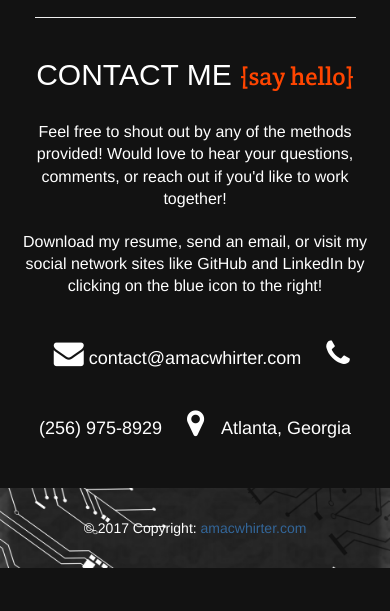
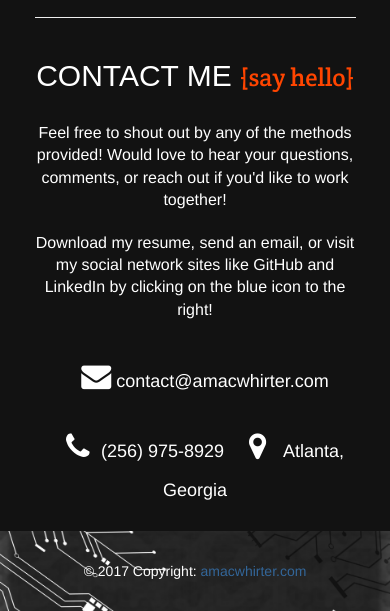
Before and after one commit to theorye/amacwhirter, a website: page app/views/index.html in a window 390 px wide. Shown: the part 3321-3932 px from the top of the page. Before the commit the page ends 3889 px from the top, so only its background shows below. Drawn offline with nearby package versions, Linux system fonts and the light colour scheme; files that its build step writes are made by us from their sources; files whose address does not match are found by name; a web font is replaced by a local one.

Commit message:
fix contact

```diff
--- a/app/public/css/style.css
+++ b/app/public/css/style.css
@@ -198,6 +198,7 @@ a{color:#336699;}
   opacity: 0.7;
 }
 
+
 /*.cover-name {
   text-shadow: -1px -1px 1px #fff, 1px 1px 1px #000;
   font-family: 'Monda', sans-serif;
--- a/app/views/index.html
+++ b/app/views/index.html
@@ -197,7 +197,9 @@
         <hr>
         <section id="contact">
             <section class="section contact-section">
-                <div class="row">
+              <div class="row">
+                <div class="col-md-2"></div>
+                <div class="col-md-8">
                     <h2 class="section-heading"> CONTACT ME <span class="text-muted"> {say hello}</span></h2><br>
                     <p class="lead">Feel free to shout out by any of the methods provided! Would love to hear your questions, comments, or reach out if you'd like to work together!</p>
                     <p class="lead">Download my resume, send an email, or visit my social network sites like GitHub and LinkedIn by clicking on the blue icon to the right!</p>
@@ -219,18 +221,19 @@
                                 <button type="submit" class="btn btn-default">Send Message</button>
                             </form> -->
                             <h4><i class="fa fa-envelope" aria-hidden="true"></i>  contact@amacwhirter.com
-                                    <i class="fa fa-phone" aria-hidden="true"></i> (256) 975-8929
-                                    <i class="fa fa-map-marker" aria-hidden="true"></i> Atlanta, Georgia</h4><br>
+                            <i class="fa fa-phone" aria-hidden="true"></i> (256) 975-8929
+                            <i class="fa fa-map-marker" aria-hidden="true"></i> Atlanta, Georgia</h4><br>
+                          </div>
+
+                            <!--Side Icons-->
                             <a href="https://github.com/amacwhirter" class="fa fa-github" aria-hidden="true" target="_blank" data-toggle="tooltip" data-placement="left" title="GitHub"></a>
                             <a href="https://www.linkedin.com/in/amacwhirter/" class="fa fa-linkedin-square" aria-hidden="true" target="_blank" data-toggle="tooltip" data-placement="left" title="LinkedIn"></a>
                             <a href="https://stackoverflow.com/users/7396764/ashley-macwhirter" class="fa fa-stack-overflow" aria-hidden="true" target="_blank" data-toggle="tooltip" data-placement="left" title="StackOverflow"></a>
                             <a href="/images/resume.pdf" download class="fa fa-file-pdf-o" aria-hidden="true" data-toggle="tooltip" data-placement="left" title="Download My Resume"></a>
                             <a href="mailto:contact@amacwhirter.com?Subject=Hello Ashley!" target="_top" class="fa fa-envelope-o" aria-hidden="true" data-toggle="tooltip" data-placement="left" title="Send Me An Email"></a>
-                        </div>
-                    </div>
             </section>
         </section>
-
+      </div>
 
         <div class="footer">
             <div class="inner">
```
